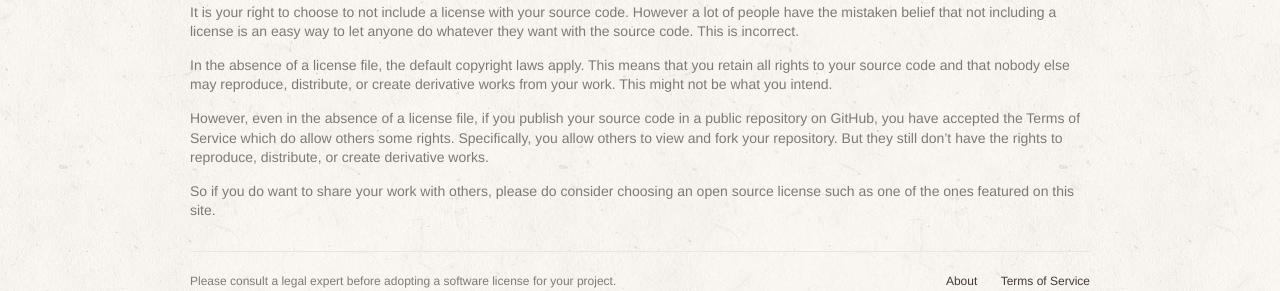
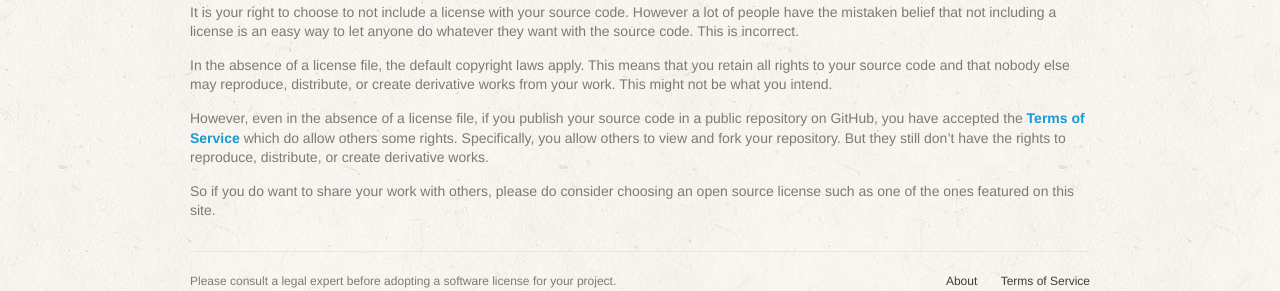
Before and after one commit to github/choosealicense.com, a Jekyll site: the page built from no-license.html, in a window 1280 px wide. Shown: the part 126-417 px from the top of the page. Built offline with Jekyll 4.4.1, drawn with Linux system fonts in a browser that asks for light colours; some web fonts are replaced; some of the changed lines change nothing that is shown.

Commit message:
Linking to GitHub's TOS

```diff
--- a/no-license.html
+++ b/no-license.html
@@ -13,7 +13,7 @@ Copyright [yyyy] [name of copyright owner]
   In the absence of a license file, the default copyright laws apply. This means that you retain all rights to your source code and that nobody else may reproduce, distribute, or create derivative works from your work. This might not be what you intend.
 </p>
 <p>
-  However, even in the absence of a license file, if you publish your source code in a public repository on GitHub, you have accepted the Terms of Service which do allow others some rights. Specifically, you allow others to view and fork your repository. But they still don’t have the rights to reproduce, distribute, or create derivative works.
+  However, even in the absence of a license file, if you publish your source code in a public repository on GitHub, you have accepted the <a href="https://help.github.com/articles/github-terms-of-service">Terms of Service</a> which do allow others some rights. Specifically, you allow others to view and fork your repository. But they still don’t have the rights to reproduce, distribute, or create derivative works.
 </p>
 <p>
   So if you do want to share your work with others, please do consider choosing an open source license such as one of the ones featured on this site.
```
